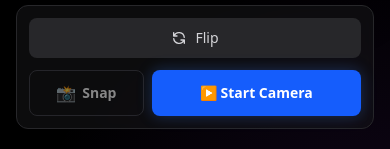
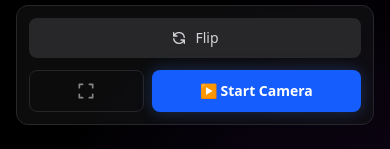
Before and after one commit to rakhamaulanaeclone/safestreet-vision, a Next.js app in the folder frontend/: page /detect in a window 390 px wide. Both pictures are taken after a click on the button "Live Video". Shown: the part 539-688 px from the top of the page. Built offline with nearby package versions, Linux system fonts and the light colour scheme.

Commit message:
feat: allow mobile gallery upload and add fullscreen mode for live video

```diff
--- a/frontend/src/components/Detector.tsx
+++ b/frontend/src/components/Detector.tsx
@@ -87,14 +87,23 @@ export default function Detector() {
   const [facingMode, setFacingMode] = useState<"environment" | "user">("environment");
   const [isLive, setIsLive] = useState(false);
   const [liveResult, setLiveResult] = useState<PredictionResponse | null>(null);
+  const [isFullscreen, setIsFullscreen] = useState(false);
+  const videoContainerRef = useRef<HTMLDivElement>(null);
 
   const isMounted = useRef(true);
 
   useEffect(() => {
     isMounted.current = true;
+
+    const handleFullscreenChange = () => {
+      setIsFullscreen(!!document.fullscreenElement);
+    };
+    document.addEventListener("fullscreenchange", handleFullscreenChange);
+
     return () => {
       isMounted.current = false;
       stopCamera();
+      document.removeEventListener("fullscreenchange", handleFullscreenChange);
     };
   }, []);
 
@@ -310,33 +319,16 @@ export default function Detector() {
     img.src = preview;
   };
 
-  const takeSnapshot = () => {
-    if (!videoRef.current || !canvasRef.current) return;
+  const toggleFullscreen = () => {
+    if (!videoContainerRef.current) return;
 
-    const video = videoRef.current;
-    const canvas = canvasRef.current;
-
-    if (video.videoWidth === 0) return;
-
-    canvas.width = video.videoWidth;
-    canvas.height = video.videoHeight;
-    const ctx = canvas.getContext("2d");
-    if (!ctx) return;
-
-    ctx.drawImage(video, 0, 0, canvas.width, canvas.height);
-
-    canvas.toBlob((blob) => {
-      if (!blob) return;
-
-      const snapshotFile = new File([blob], "snapshot.jpg", { type: "image/jpeg" });
-      setFile(snapshotFile);
-      if (preview) URL.revokeObjectURL(preview);
-      setPreview(URL.createObjectURL(snapshotFile));
-      setResult(null);
-      setError(null);
-
-      setActiveTab("image");
-    }, "image/jpeg", 1.0);
+    if (!document.fullscreenElement) {
+      videoContainerRef.current.requestFullscreen().catch((err) => {
+        console.error(`Error attempting to enable fullscreen: ${err.message}`);
+      });
+    } else {
+      document.exitFullscreen();
+    }
   };
 
   const renderBoundingBoxes = (targetResult: PredictionResponse | null, isLiveFeed: boolean = false) => {
@@ -489,7 +481,6 @@ export default function Detector() {
               ref={fileInputRef}
               className="hidden"
               accept="image/*"
-              capture="environment"
               onChange={handleFileChange}
             />
             <div className="h-12 w-12 md:h-16 md:w-16 rounded-full bg-blue-500/20 flex items-center justify-center text-blue-400 mb-3 md:mb-4 group-hover:scale-110 transition-transform">
@@ -553,7 +544,10 @@ export default function Detector() {
         <div className="grid grid-cols-1 lg:grid-cols-3 gap-6 md:gap-8 animate-in fade-in slide-in-from-bottom-4 duration-500">
           <div className="lg:col-span-2 space-y-4">
 
-            <div className="flex justify-center rounded-xl md:rounded-2xl overflow-hidden border border-zinc-800 bg-black shadow-2xl relative min-h-[250px] md:min-h-[300px] w-full">
+            <div
+              ref={videoContainerRef}
+              className={`flex justify-center rounded-xl md:rounded-2xl overflow-hidden border border-zinc-800 bg-black shadow-2xl relative min-h-[250px] md:min-h-[300px] w-full ${isFullscreen ? 'h-screen w-screen rounded-none border-none' : ''}`}
+            >
               {!isStreamReady && !error && (
                 <div className="absolute inset-0 flex flex-col items-center justify-center text-zinc-500 p-4 text-center">
                   {isLive ? (
@@ -575,13 +569,13 @@ export default function Detector() {
                 </div>
               )}
 
-              <div className="relative inline-flex max-w-full">
+              <div className={`relative inline-flex max-w-full ${isFullscreen ? 'h-full flex items-center justify-center' : ''}`}>
                 <video
                   ref={videoRef}
                   autoPlay
                   playsInline
                   muted
-                  className="max-h-[50vh] md:max-h-[70vh] w-auto max-w-full block"
+                  className={`w-auto max-w-full block ${isFullscreen ? 'max-h-screen object-contain' : 'max-h-[50vh] md:max-h-[70vh]'}`}
                 />
 
                 <div className="absolute inset-0">
@@ -603,11 +597,19 @@ export default function Detector() {
 
               <div className="flex flex-1 sm:flex-none gap-2 md:gap-3">
                 <button
-                  onClick={takeSnapshot}
+                  onClick={toggleFullscreen}
                   disabled={!isLive}
                   className="flex-1 sm:flex-none px-3 md:px-5 py-2.5 rounded-lg border border-zinc-700 text-white text-sm md:text-base font-semibold hover:bg-zinc-800 disabled:opacity-50 disabled:cursor-not-allowed transition-colors flex justify-center items-center gap-1.5"
                 >
-                  <span className="text-base md:text-lg">📸</span> Snap
+                  {isFullscreen ? (
+                    <svg className="w-5 h-5 md:w-6 md:h-6" fill="none" viewBox="0 0 24 24" stroke="currentColor">
+                      <path strokeLinecap="round" strokeLinejoin="round" strokeWidth={2} d="M9 20V15H4M15 4V9H20M4 9H9V4M20 15H15V20" />
+                    </svg>
+                  ) : (
+                    <svg className="w-5 h-5 md:w-6 md:h-6" fill="none" viewBox="0 0 24 24" stroke="currentColor">
+                      <path strokeLinecap="round" strokeLinejoin="round" strokeWidth={2} d="M4 8V4H8M16 4H20V8M20 16V20H16M8 20H4V16" />
+                    </svg>
+                  )}
                 </button>
                 <button
                   onClick={toggleLive}
```
